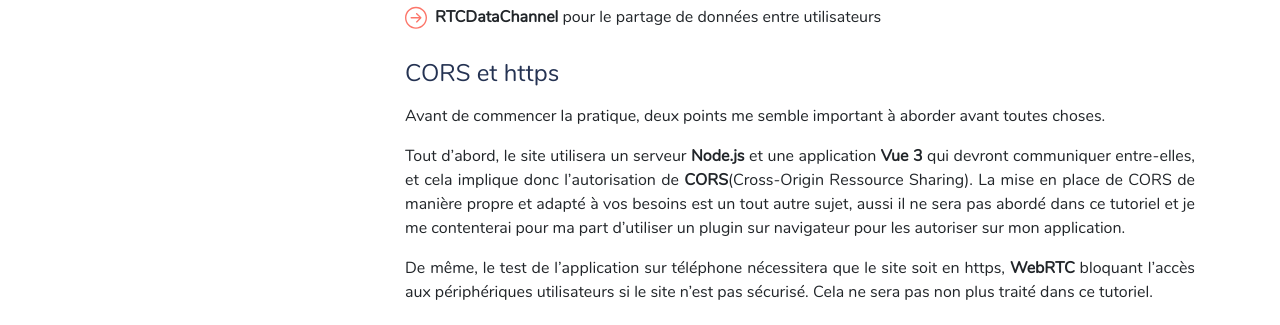
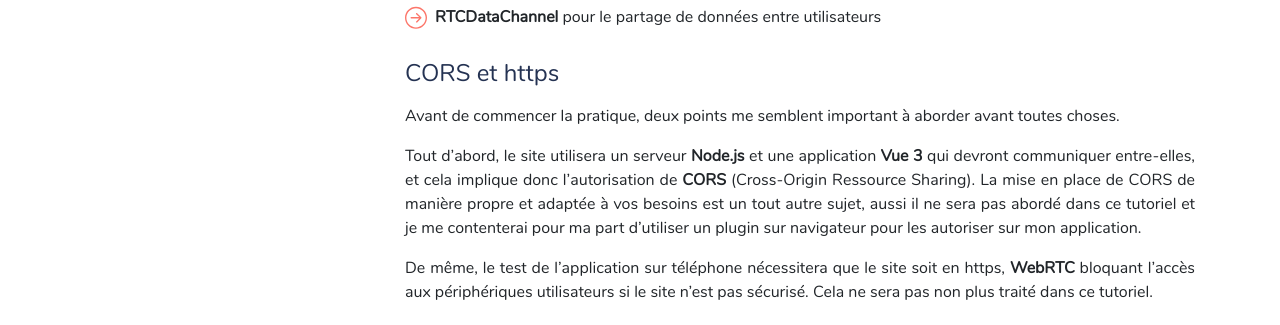
Before and after one commit to DEVmachine-fr/website, a Jekyll site: the page built from _posts/2024-04-24-webrtc.md, in a window 1280 px wide and 900 px high, scrolled down 746 px. Shown: the part 155-480 px from the top of the window. Built offline with Jekyll 4.4.1, drawn with Linux system fonts in a browser that asks for light colours; nearby versions of some CDN libraries; some web fonts are replaced.

Commit message:
fix(article): fix some grammar error

```diff
--- a/_posts/2024-04-24-webrtc.md
+++ b/_posts/2024-04-24-webrtc.md
@@ -33,9 +33,9 @@ On y trouve 3 API :
 
 ## CORS et https
 
-Avant de commencer la pratique, deux points me semble important à aborder avant toutes choses.
+Avant de commencer la pratique, deux points me semblent important à aborder avant toutes choses.
 
-Tout d'abord, le site utilisera un serveur **Node.js** et une application **Vue 3** qui devront communiquer entre-elles, et cela implique donc l'autorisation de **CORS**(Cross-Origin Ressource Sharing). La mise en place de CORS de manière propre et adapté à vos besoins est un tout autre sujet, aussi il ne sera pas abordé dans ce tutoriel et je me contenterai pour ma part d'utiliser un plugin sur navigateur pour les autoriser sur mon application.
+Tout d'abord, le site utilisera un serveur **Node.js** et une application **Vue 3** qui devront communiquer entre-elles, et cela implique donc l'autorisation de **CORS** (Cross-Origin Ressource Sharing). La mise en place de CORS de manière propre et adaptée à vos besoins est un tout autre sujet, aussi il ne sera pas abordé dans ce tutoriel et je me contenterai pour ma part d'utiliser un plugin sur navigateur pour les autoriser sur mon application.
 
 De même, le test de l'application sur téléphone nécessitera que le site soit en https, **WebRTC** bloquant l'accès aux périphériques utilisateurs si le site n'est pas sécurisé. Cela ne sera pas non plus traité dans ce tutoriel.
 
```
